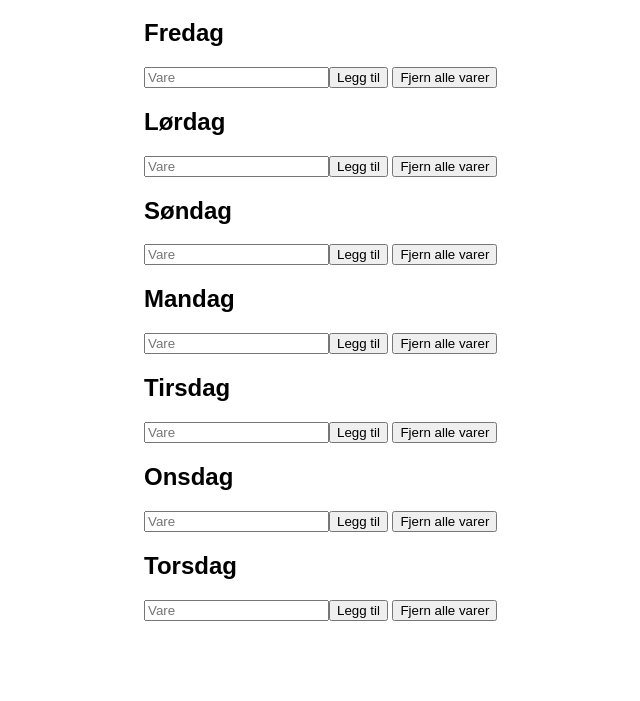
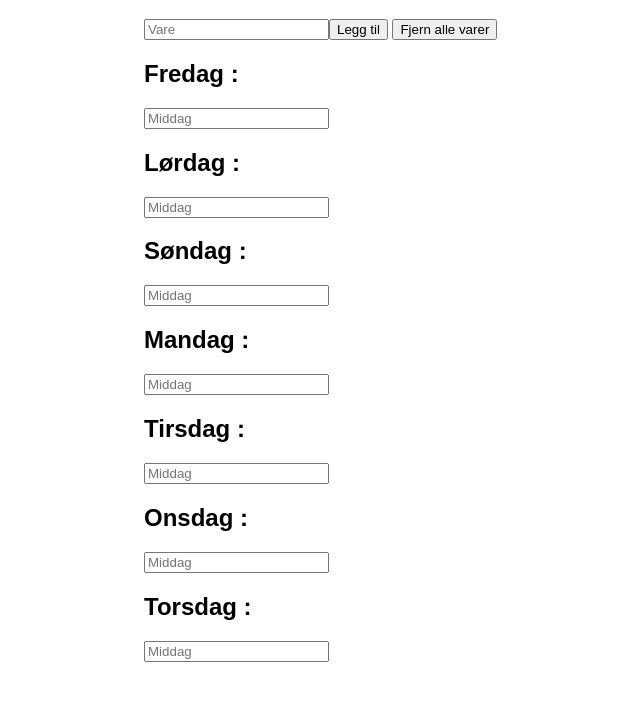
Before and after one commit to Silje32/FoodWeek, a plain HTML site: page index.html in a window 1280 px wide. Shown: the part 61-762 px from the top of the page, without its empty margins (46-686 px from the left). Drawn offline with Linux system fonts and the light colour scheme.

Commit message:
Changed it to be only one list at the top and dinner at the bottom

```diff
--- a/index.html
+++ b/index.html
@@ -12,58 +12,38 @@
         <div class="container">
             <h1>HANDLELISTE</h1>
 
-            <h2>Fredag</h2>
             <input placeholder="Vare" /><button type="button">Legg til</button>
             <button id="clear" type="button">Fjern alle varer</button>
 
             <ul></ul>
 
-
-            <h2>Lørdag</h2>
-            <input placeholder="Vare" /><button type="button">Legg til</button>
-            <button id="clear" type="button">Fjern alle varer</button>
-
-            <ul></ul>
+            <h2>Fredag :</h2>
+            <input placeholder="Middag" />
 
 
-            <h2>Søndag</h2>
-            <input placeholder="Vare" /><button type="button">Legg til</button>
-            <button id="clear" type="button">Fjern alle varer</button>
+            <h2>Lørdag :</h2>
+            <input placeholder="Middag" />
 
 
-            <ul></ul>
+            <h2>Søndag :</h2>
+            <input placeholder="Middag" />
 
 
-            <h2>Mandag</h2>
-            <input placeholder="Vare" /><button type="button">Legg til</button>
-            <button id="clear" type="button">Fjern alle varer</button>
+            <h2>Mandag :</h2>
+            <input placeholder="Middag" />
 
 
-            <ul></ul>
+            <h2>Tirsdag :</h2>
+            <input placeholder="Middag" />
 
 
-            <h2>Tirsdag</h2>
-            <input placeholder="Vare" /><button type="button">Legg til</button>
-            <button id="clear" type="button">Fjern alle varer</button>
+            <h2>Onsdag :</h2>
+            <input placeholder="Middag" />
 
 
-            <ul></ul>
+            <h2>Torsdag :</h2>
+            <input placeholder="Middag" />
 
-
-            <h2>Onsdag</h2>
-            <input placeholder="Vare" /><button type="button">Legg til</button>
-            <button id="clear" type="button">Fjern alle varer</button>
-
-
-            <ul></ul>
-
-
-            <h2>Torsdag</h2>
-            <input placeholder="Vare" /><button type="button">Legg til</button>
-            <button id="clear" type="button">Fjern alle varer</button>
-
-
-            <ul></ul>
 
         </div>
         <script src="js/script.js" type="module"></script>
```
